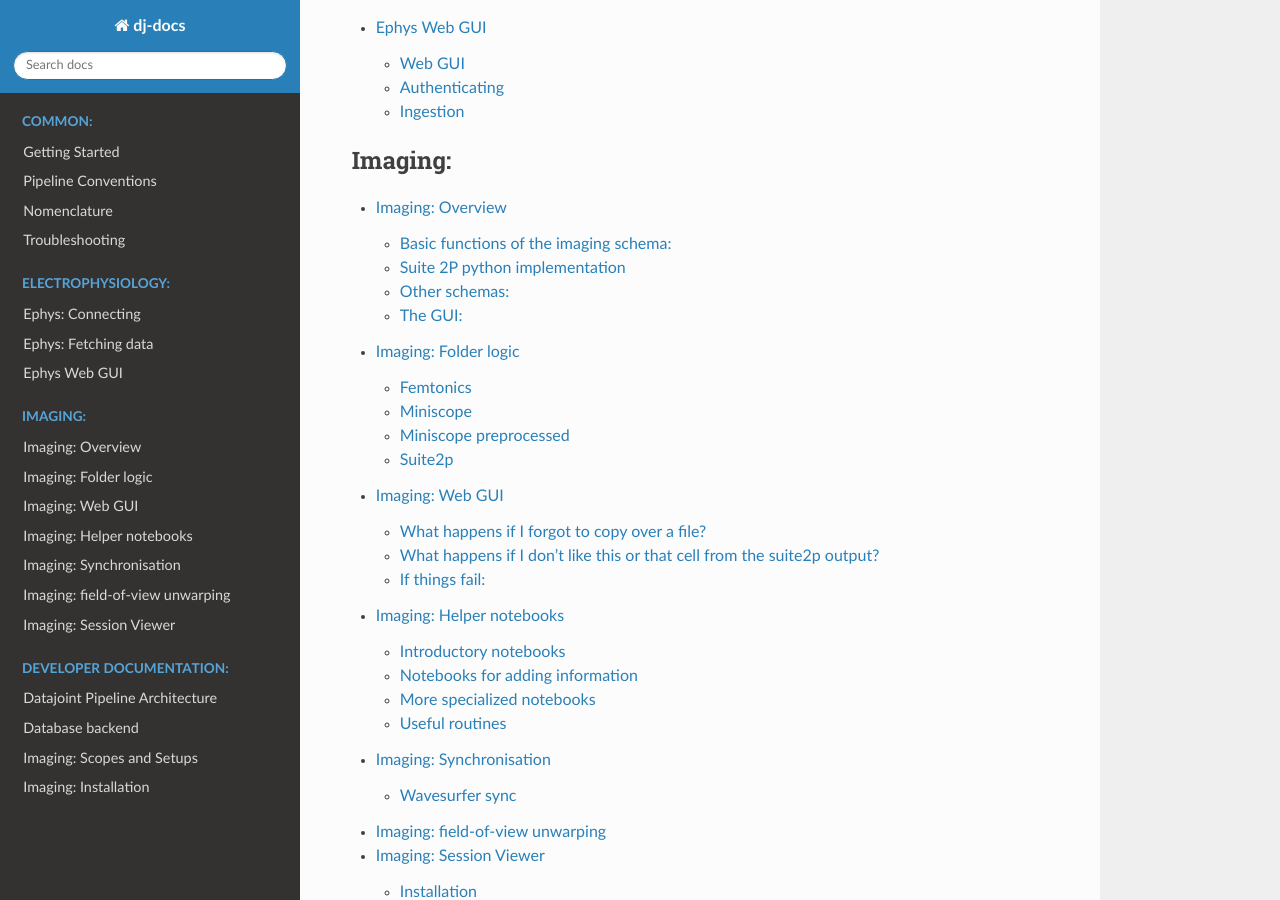
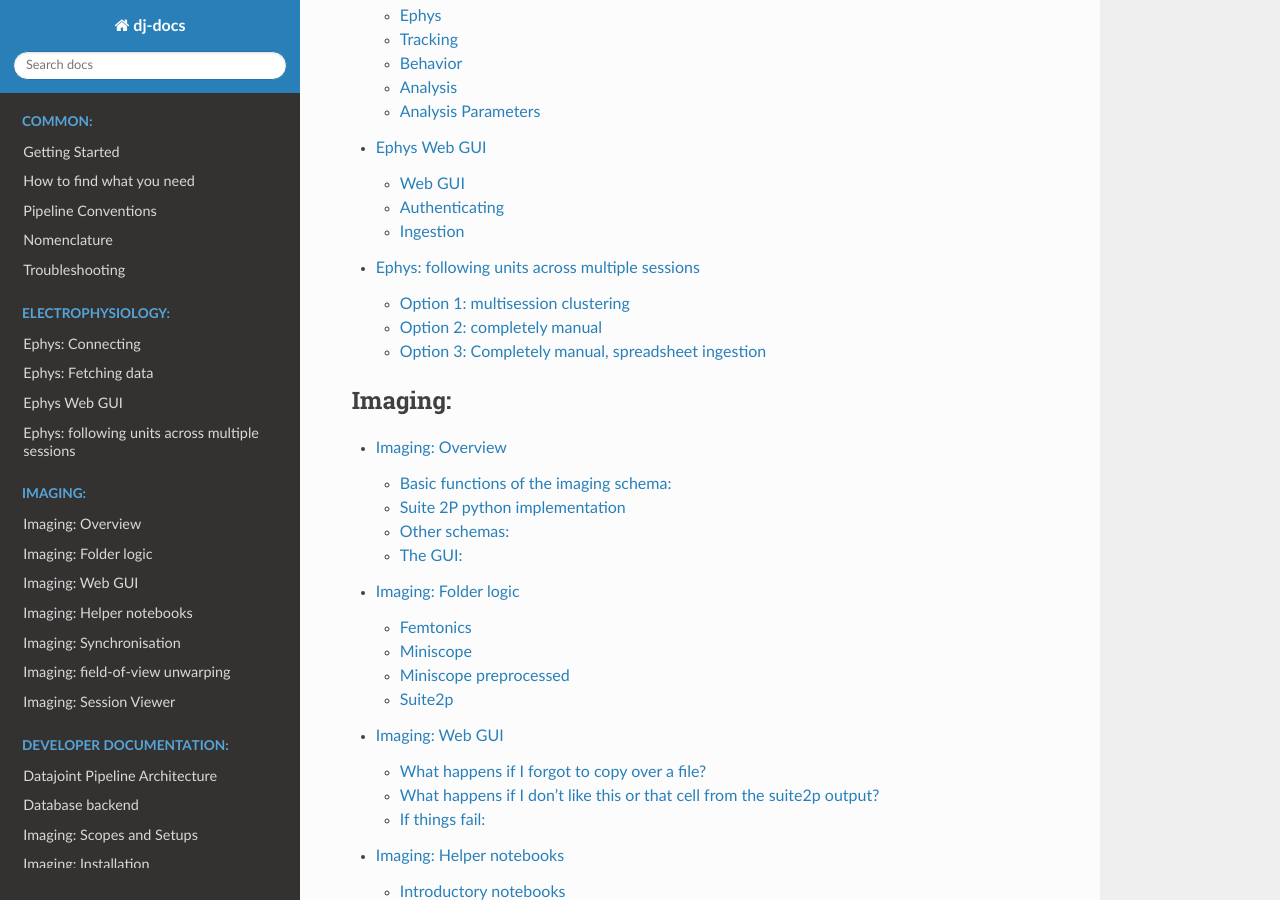
Before and after one commit to kavli-ntnu/dj-docs, a Sphinx documentation site: the page built from docs/index.rst, in a window 1280 px wide and 900 px high, scrolled down 1188 px. Built offline with Sphinx 7.4.7 and the Read the Docs theme 2.0.0, drawn with Linux system fonts in a browser that asks for light colours; some of the changed text lies outside the part shown.

Commit message:
Add new pages to index

```diff
--- a/docs/ephys/fetching.md
+++ b/docs/ephys/fetching.md
@@ -138,7 +138,7 @@
 
 #### Unit tracking across multiple clusterings
 
-Work in progress, not yet implemented
+See "Following units across multiple sessions"
 
 #### Spikes
 
--- a/docs/index.rst
+++ b/docs/index.rst
@@ -26,6 +27,7 @@
    ephys/connecting
    ephys/fetching
    ephys/ingestion_webgui
+   ephys/multi_sess_units
 
 .. toctree::
    :maxdepth: 2
```
Also changed, not shown: other parts of docs/index.rst (+1 -0 lines).
